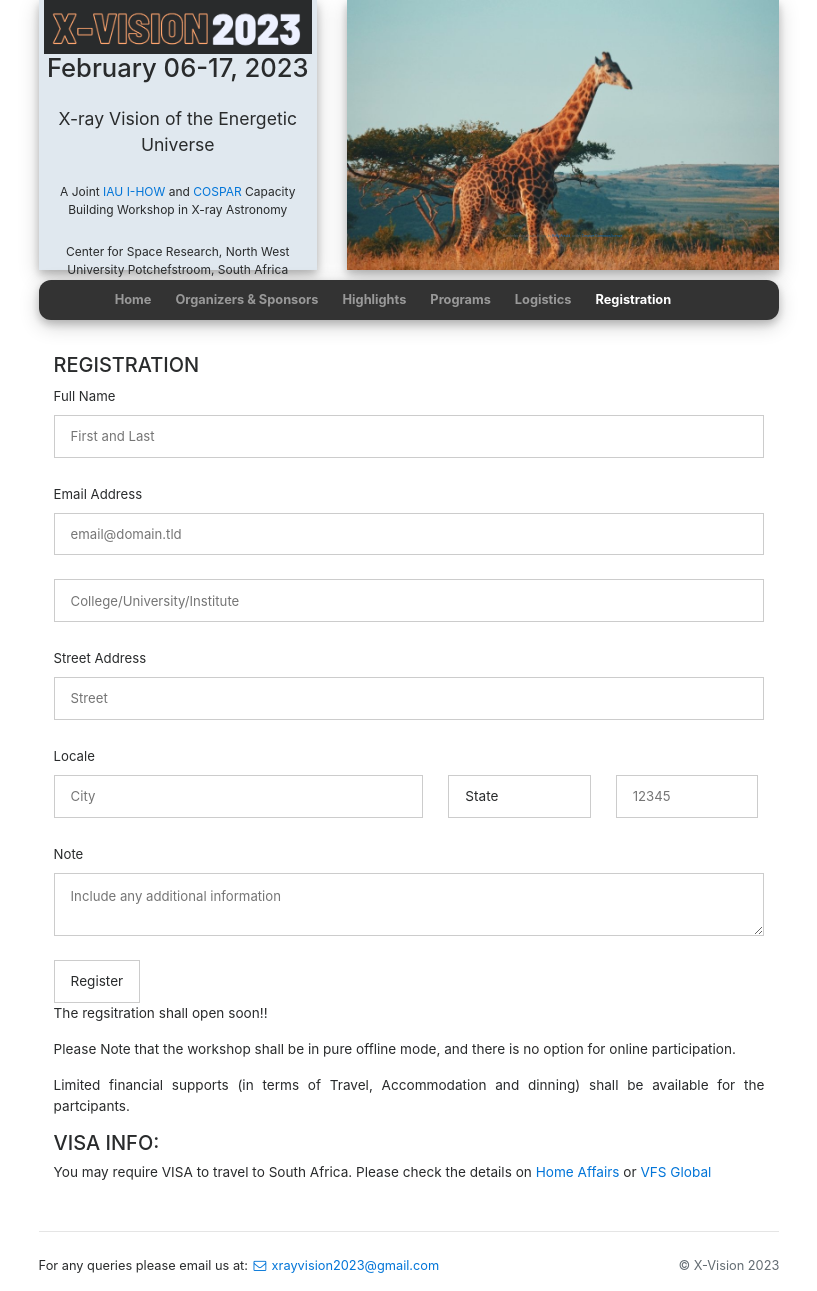
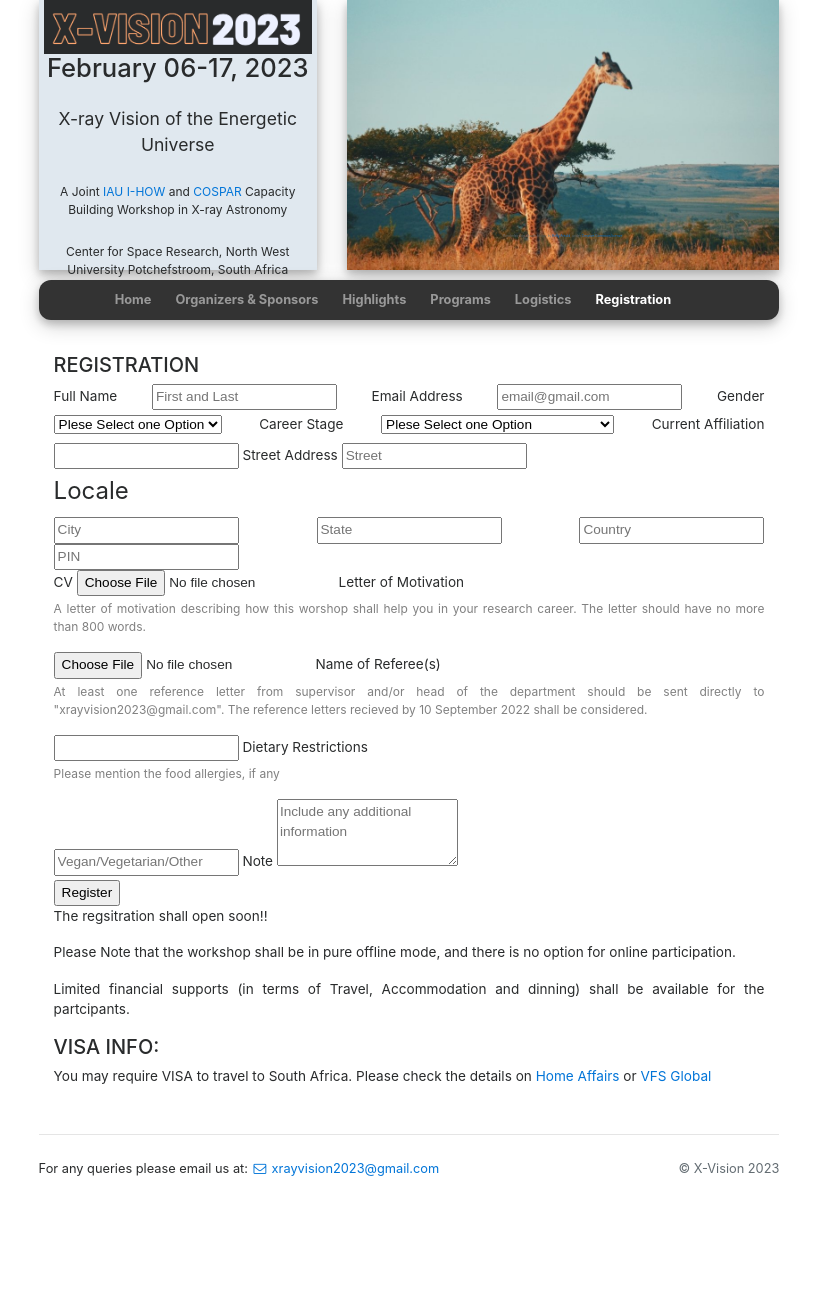
Before and after one commit to xvisionastro2023/xvisionastro2023.github.io, a Jekyll site: the page built from registration.html, in a window 1280 px wide. Shown: the whole page, without its empty margins (231-1048 px from the left). Built offline with Jekyll 4.4.1, drawn with Linux system fonts in a browser that asks for light colours; nearby versions of some CDN libraries; after the commit the page ends 1194 px from its top, so only the background shows below that.

Commit message:
Update form_regis.html

```diff
--- a/_includes/form_regis.html
+++ b/_includes/form_regis.html
@@ -1,181 +1,55 @@
 <form id="fs-frm" name="registration-form" accept-charset="utf-8" action="https://formspree.io/f/mqknrzzd" method="post">
   <fieldset id="fs-frm-inputs">
     <label for="full-name">Full Name</label>
-    <input type="text" name="name" id="full-name" placeholder="First and Last" required="">
+    <input type="text" name="name" id="full-name" placeholder="First and Last" required="true">
     <label for="email-address">Email Address</label>
-    <input type="email" name="_replyto" id="email-address" placeholder="email@domain.tld" required="">
-    <input type="affiliation" name="affliation" id="affiliation" placeholder="College/University/Institute" required="true">
+    <input type="email" name="_replyto" id="email-address" placeholder="email@gmail.com" required="true">
+
+   <label for="gender">Gender</label>
+   <select name="gender" required="">
+   <option value="" selected="" disabled="">Plese Select one Option</option>
+   <option value="male">Male</option>
+   <option value="female">Female</option>
+   <option value="postdoc">Other</option>
+   <option value="donot">Don't want to Reveal</option>
+  </select>
+
+  <label for="career">Career Stage</label>
+  <select name="career" required="">
+  <option value="" selected="" disabled="">Plese Select one Option</option>
+  <option value="MSc">M.Sc.</option>
+  <option value="PhD">Ph.D.</option>
+  <option value="postdoc">Post-Doctoral Fellow</option>
+  <option value="youngRes">Young Researcher [below 3 years]</option>
+  <option value="SeniorRes">Senior Researcher [above 3 years]</option>
+  </select>
+  <label for='afflil'>Current Affiliation</label>
+   <input type='text' name='affiliation' id='affil'>
     <label for="street-address">Street Address</label>
     <input type="text" name="street" id="street-address" placeholder="Street" required="">
     <fieldset class="locale">
-      <legend>Locale</legend>
-      <input type="text" name="city" placeholder="City" required="">
-      <select name="state" required="">
-        <option value="" selected="" disabled="">State</option>
-      	<option value="AL">Alabama</option>
-      	<option value="AK">Alaska</option>
-      	<option value="AZ">Arizona</option>
-      	<option value="AR">Arkansas</option>
-      	<option value="CA">California</option>
-      	<option value="CO">Colorado</option>
-      	<option value="CT">Connecticut</option>
-      	<option value="DE">Delaware</option>
-      	<option value="DC">District Of Columbia</option>
-      	<option value="FL">Florida</option>
-      	<option value="GA">Georgia</option>
-      	<option value="HI">Hawaii</option>
-      	<option value="ID">Idaho</option>
-      	<option value="IL">Illinois</option>
-      	<option value="IN">Indiana</option>
-      	<option value="IA">Iowa</option>
-      	<option value="KS">Kansas</option>
-      	<option value="KY">Kentucky</option>
-      	<option value="LA">Louisiana</option>
-      	<option value="ME">Maine</option>
-      	<option value="MD">Maryland</option>
-      	<option value="MA">Massachusetts</option>
-      	<option value="MI">Michigan</option>
-      	<option value="MN">Minnesota</option>
-      	<option value="MS">Mississippi</option>
-      	<option value="MO">Missouri</option>
-      	<option value="MT">Montana</option>
-      	<option value="NE">Nebraska</option>
-      	<option value="NV">Nevada</option>
-      	<option value="NH">New Hampshire</option>
-      	<option value="NJ">New Jersey</option>
-      	<option value="NM">New Mexico</option>
-      	<option value="NY">New York</option>
-      	<option value="NC">North Carolina</option>
-      	<option value="ND">North Dakota</option>
-      	<option value="OH">Ohio</option>
-      	<option value="OK">Oklahoma</option>
-      	<option value="OR">Oregon</option>
-      	<option value="PA">Pennsylvania</option>
-      	<option value="RI">Rhode Island</option>
-      	<option value="SC">South Carolina</option>
-      	<option value="SD">South Dakota</option>
-      	<option value="TN">Tennessee</option>
-      	<option value="TX">Texas</option>
-      	<option value="UT">Utah</option>
-      	<option value="VT">Vermont</option>
-      	<option value="VA">Virginia</option>
-      	<option value="WA">Washington</option>
-      	<option value="WV">West Virginia</option>
-      	<option value="WI">Wisconsin</option>
-      	<option value="WY">Wyoming</option>
-      </select>
-      <input type="text" name="postal-code" placeholder="12345" required="">
+    <legend>Locale</legend>
+    <input type="text" name="city" placeholder="City" required="">
+    <input type="text" name="state" placeholder="State" required="">
+    <input type='text' name="country" id="country" placeholder="Country" required="">
+    <input type="text" name="postal-code" placeholder="PIN" required="">
     </fieldset>
+    <label for="cv">CV</label>
+    <input type="file" name="attachment" accept="image/png, image/jpeg, image/pdf, image/png">
+
+    <label for="motilettr">Letter of Motivation</label>
+    <p style="font-size:12px;color:gray;">A letter of motivation describing how this worshop shall help you in your research career. The letter should have no more than 800 words.</p>
+    <input type="file" name="MotivLetter" id="motilettr" accept="image/png, image/jpeg, image/pdf, image/png">
+
+    <label for="recName">Name of Referee(s)</label>
+   <p style="font-size:12px;color:gray;">At least one reference letter from supervisor and/or head of the department should be sent directly to "xrayvision2023@gmail.com". The reference letters recieved by 10 September 2022 shall be considered.</p>
+    <input type='text' name="recName" id="recName">
+    <label for="diet">Dietary Restrictions</label>
+      <p style="font-size:12px;color:gray;">Please mention the food allergies, if any</p>
+    <input type='text' name='diet' id="diet" placeholder="Vegan/Vegetarian/Other">
     <label for="note">Note</label>
-    <textarea rows="2" name="note" id="note" placeholder="Include any additional information"></textarea>
+    <textarea rows="3" name="note" id="note" placeholder="Include any additional information"></textarea>
     <input type="hidden" name="_subject" id="email-subject" value="Registration Form Submission">
   </fieldset>
   <input type="submit" value="Register">
-</form><style>/* reset */
-#fs-frm input,
-#fs-frm select,
-#fs-frm textarea,
-#fs-frm fieldset,
-#fs-frm optgroup,
-#fs-frm label,
-#fs-frm #card-element:disabled {
-  font-family: inherit;
-  font-size: 100%;
-  color: inherit;
-  border: none;
-  border-radius: 0;
-  display: block;
-  width: 100%;
-  padding: 0;
-  margin: 0;
-  -webkit-appearance: none;
-  -moz-appearance: none;
-}
-#fs-frm label,
-#fs-frm legend,
-#fs-frm ::placeholder {
-  font-size: .825rem;
-  margin-bottom: .5rem;
-  padding-top: .2rem;
-  display: flex;
-  align-items: baseline;
-}
-
-/* border, padding, margin, width */
-#fs-frm input,
-#fs-frm select,
-#fs-frm textarea,
-#fs-frm #card-element {
-  border: 1px solid rgba(0,0,0,0.2);
-  background-color: rgba(255,255,255,0.9);
-  padding: .75em 1rem;
-  margin-bottom: 1.5rem;
-}
-#fs-frm input:focus,
-#fs-frm select:focus,
-#fs-frm textarea:focus {
-  background-color: white;
-  outline-style: solid;
-  outline-width: thin;
-  outline-color: gray;
-  outline-offset: -1px;
-}
-#fs-frm [type="text"],
-#fs-frm [type="email"] {
-  width: 100%;
-}
-#fs-frm [type="button"],
-#fs-frm [type="submit"],
-#fs-frm [type="reset"] {
-  width: auto;
-  cursor: pointer;
-  -webkit-appearance: button;
-  -moz-appearance: button;
-  appearance: button;
-}
-#fs-frm [type="button"]:focus,
-#fs-frm [type="submit"]:focus,
-#fs-frm [type="reset"]:focus {
-  outline: none;
-}
-#fs-frm [type="submit"],
-#fs-frm [type="reset"] {
-  margin-bottom: 0;
-}
-#fs-frm select {
-  text-transform: none;
-}
-
-#fs-frm [type="checkbox"] {
-  -webkit-appearance: checkbox;
-  -moz-appearance: checkbox;
-  appearance: checkbox;
-  display: inline-block;
-  width: auto;
-  margin: 0 .5em 0 0 !important;
-}
-
-#fs-frm [type="radio"] {
-  -webkit-appearance: radio;
-  -moz-appearance: radio;
-  appearance: radio;
-}
-
-/* address, locale */
-#fs-frm fieldset.locale input[name="city"],
-#fs-frm fieldset.locale select[name="state"],
-#fs-frm fieldset.locale input[name="postal-code"] {
-  display: inline;
-}
-#fs-frm fieldset.locale input[name="city"] {
-  width: 52%;
-}
-#fs-frm fieldset.locale select[name="state"],
-#fs-frm fieldset.locale input[name="postal-code"] {
-  width: 20%;
-}
-#fs-frm fieldset.locale input[name="city"],
-#fs-frm fieldset.locale select[name="state"] {
-  margin-right: 3%;
-}
-</style>
+</form>
```
